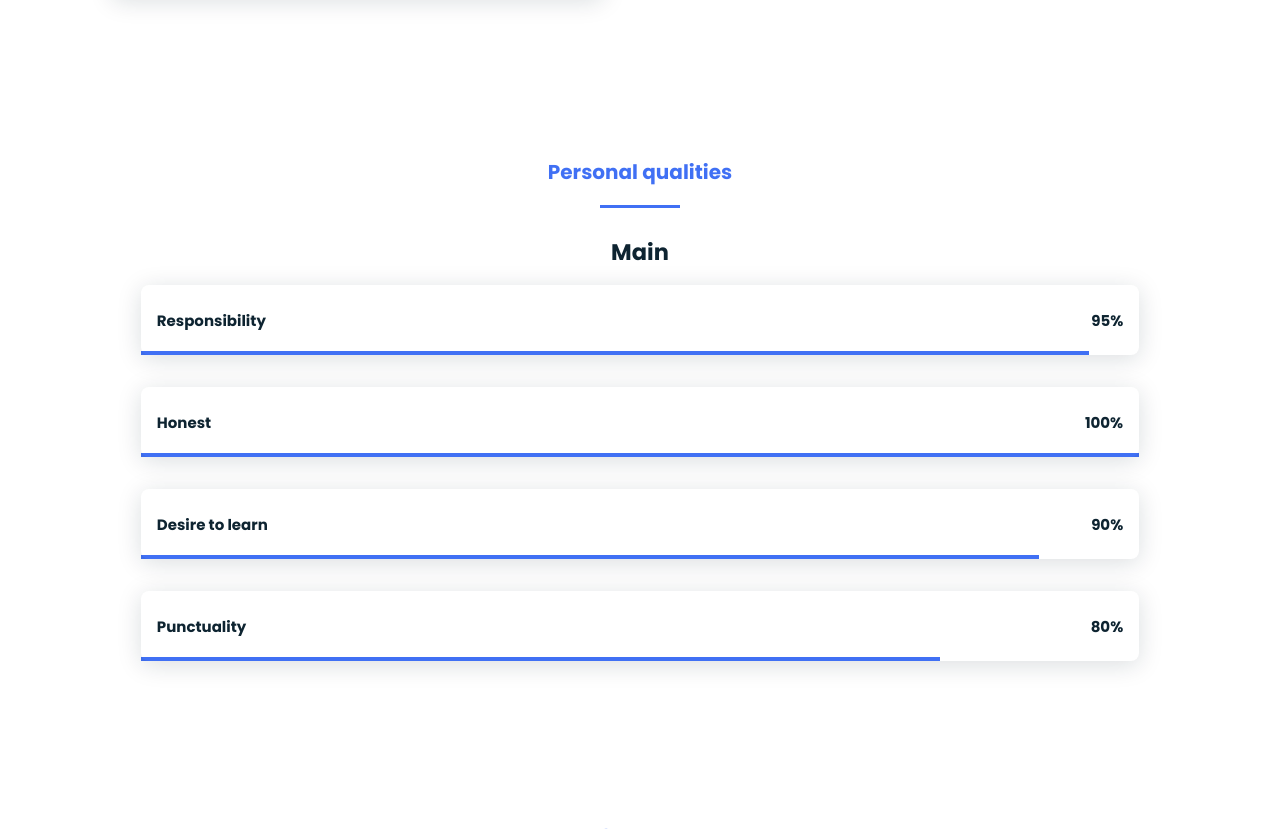
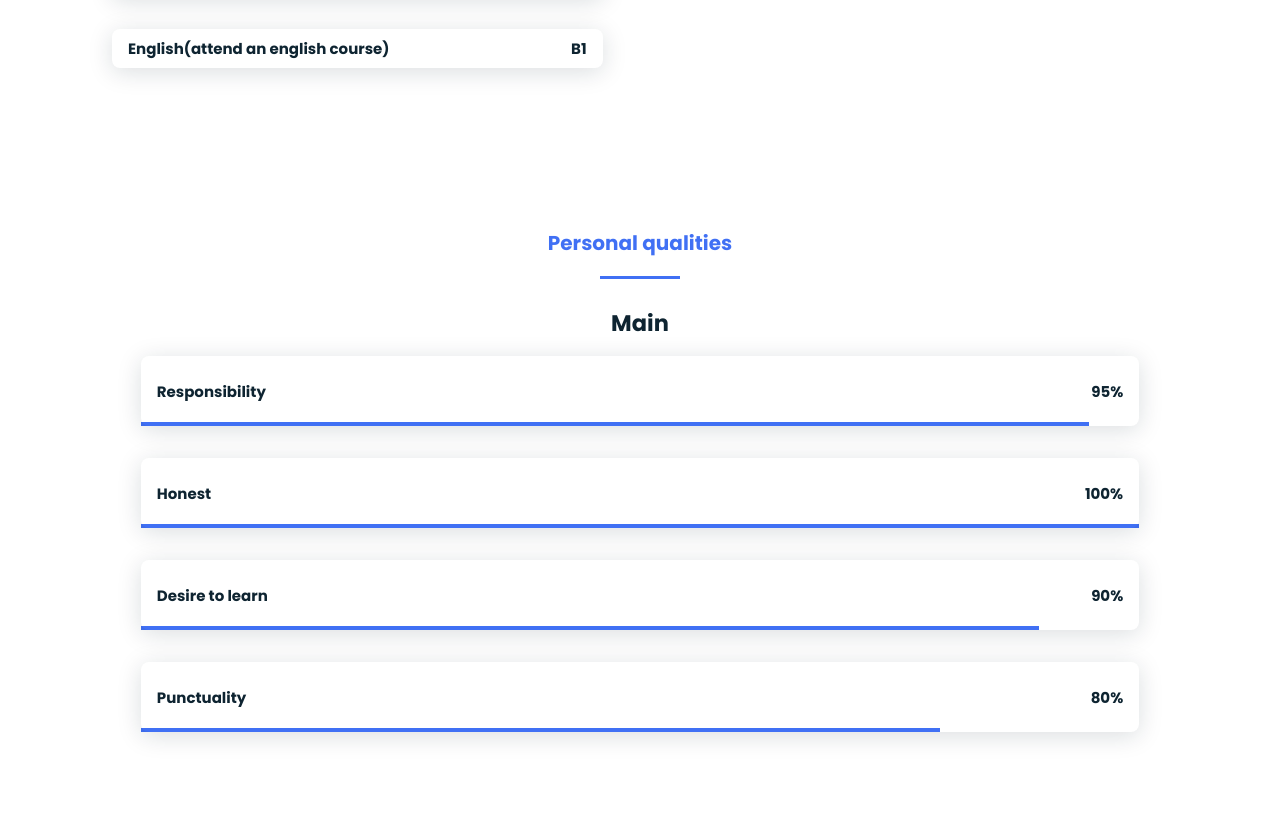
Before and after one commit to nikita-kleimenov/Portfolio, a plain HTML site: page index.html in a window 1280 px wide. Shown: the part 1996-2825 px from the top of the page. Drawn offline with nearby package versions, Linux system fonts and the light colour scheme.

Commit message:
finished

```diff
--- a/index.html
+++ b/index.html
@@ -132,6 +132,14 @@
 
                         </div>
                     </div>
+                    <div class="skills__data">
+                        <div class="skills__names">
+                            <span class="skills__name">English(attend an english course)</span>
+                        </div>
+                        <div>
+                            <span class="skills__percentage">B1</span>
+                        </div>
+                    </div>
                 </div>
 
                 <div>
```
Also changed, not shown: img/iconfinder_ic_english_5761441.png (added).
